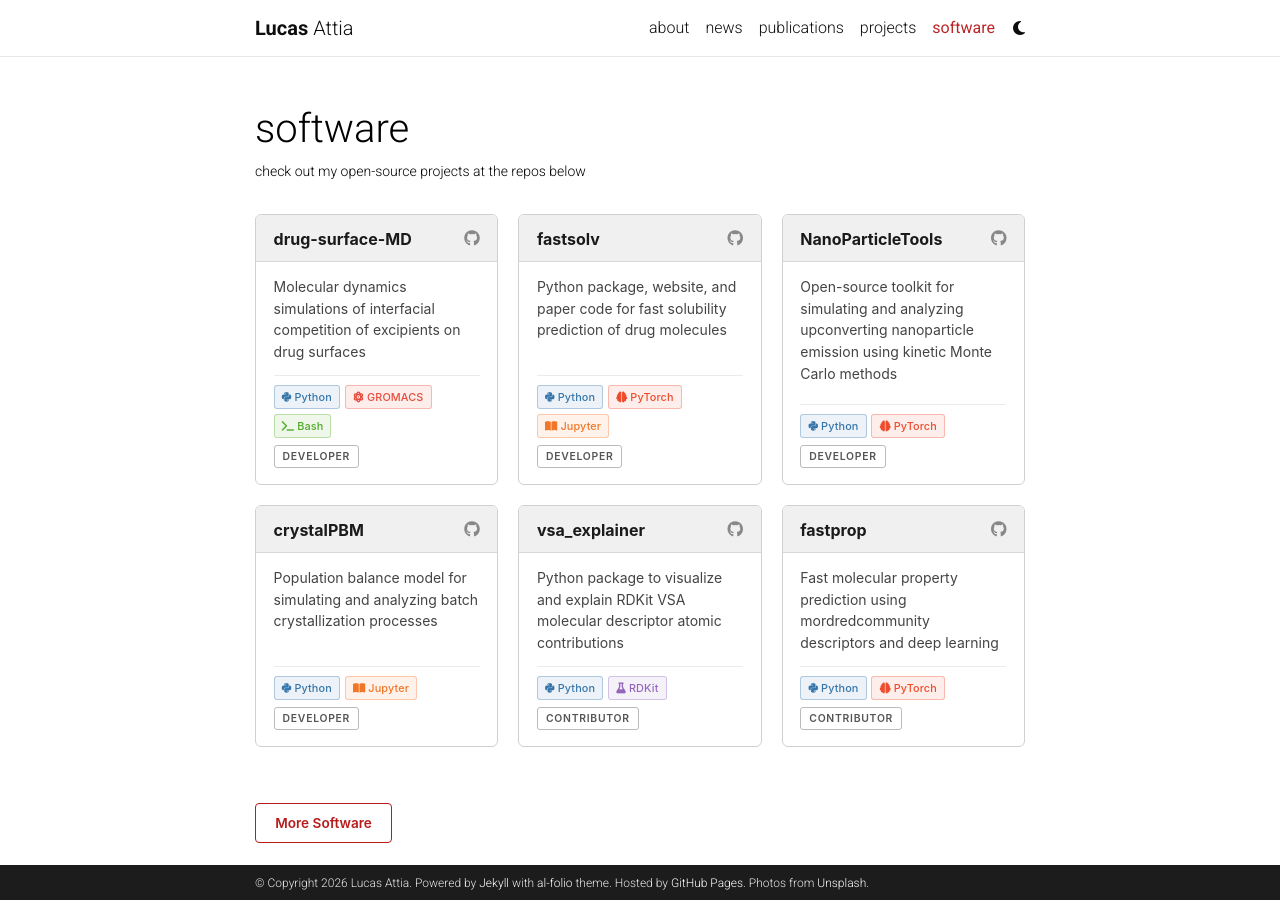
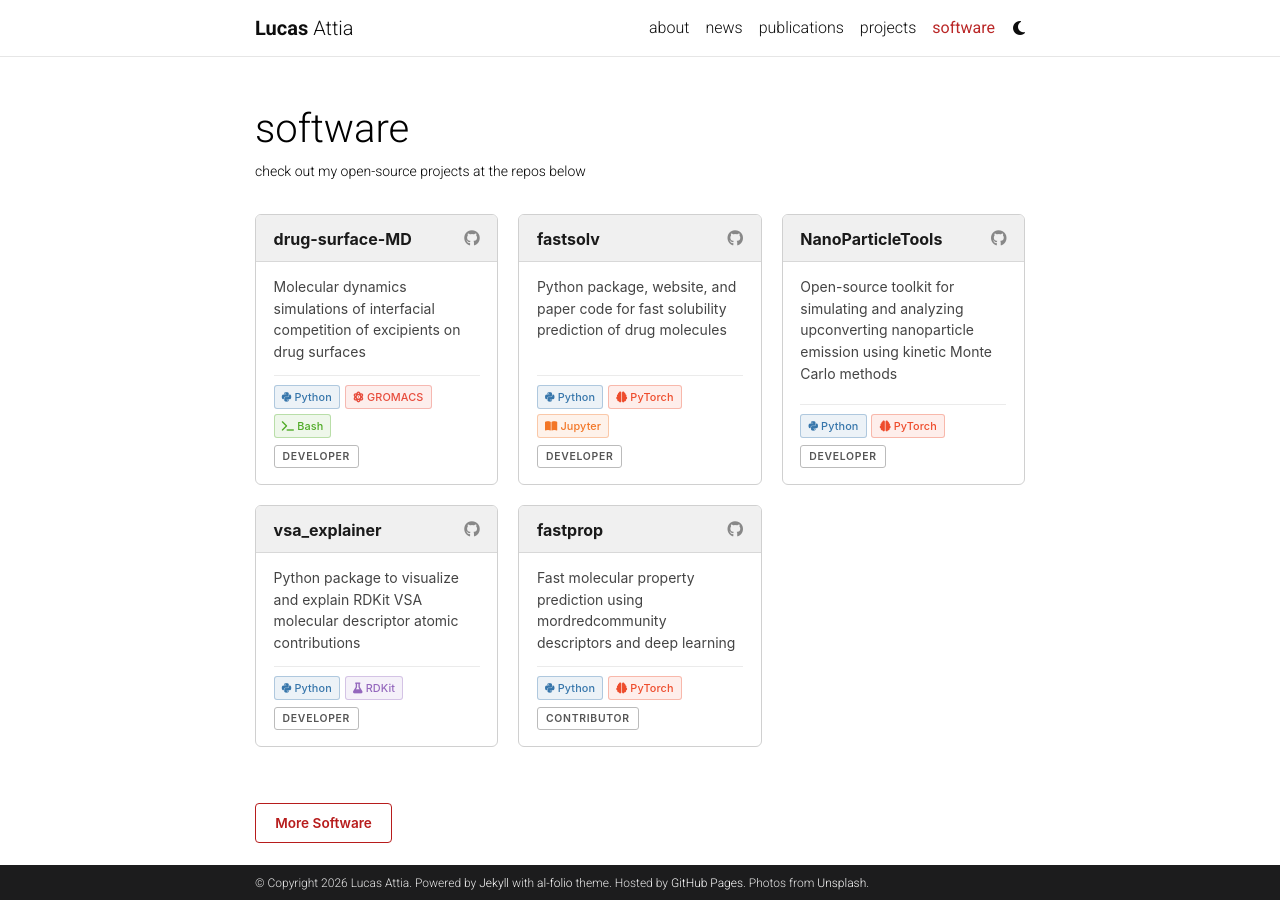
Before and after one commit to lucasattia/lucasattia.github.io, a Jekyll site: the page built from _pages/repositories.md, in a window 1280 px wide. Built offline with Jekyll 4.4.1, drawn with Linux system fonts in a browser that asks for light colours; comment, search, counter and statistics services are not loaded; a style sheet for code colours, icons or effects is not loaded.

Commit message:
Update software list: drop crystalPBM, link upstream repos, vsa_explainer as Developer

```diff
--- a/_data/software.yml
+++ b/_data/software.yml
@@ -18,7 +18,7 @@
         color: "#4EAA25"
   - id: 2
     name: "fastsolv"
-    url: "https://github.com/lucasattia/fastsolv"
+    url: "https://github.com/JacksonBurns/fastsolv"
     description: "Python package, website, and paper code for fast solubility prediction of drug molecules"
     role: "Developer"
     languages:
@@ -34,7 +34,7 @@
 
   - id: 3
     name: "NanoParticleTools"
-    url: "https://github.com/lucasattia/NanoParticleTools"
+    url: "https://github.com/BlauGroup/NanoParticleTools"
     description: "Open-source toolkit for simulating and analyzing upconverting nanoparticle emission using kinetic Monte Carlo methods"
     role: "Developer"
     languages:
@@ -46,22 +46,10 @@
         color: "#EE4C2C"
 
   - id: 4
-    name: "crystalPBM"
-    url: "https://github.com/lucasattia/crystalPBM"
-    description: "Population balance model for simulating and analyzing batch crystallization processes"
-    role: "Developer"
-    languages:
-      - name: "Python"
-        icon: "fab fa-python"
-        color: "#3776AB"
-      - name: "Jupyter"
-        icon: "fas fa-book-open"
-        color: "#F37626"
-  - id: 5
     name: "vsa_explainer"
     url: "https://github.com/srijitseal/vsa_explainer"
     description: "Python package to visualize and explain RDKit VSA molecular descriptor atomic contributions"
-    role: "Contributor"
+    role: "Developer"
     languages:
       - name: "Python"
         icon: "fab fa-python"
@@ -70,9 +58,9 @@
         icon: "fas fa-flask"
         color: "#9467BD"
 
-  - id: 6
+  - id: 5
     name: "fastprop"
-    url: "https://github.com/lucasattia/fastprop"
+    url: "https://github.com/JacksonBurns/fastprop"
     description: "Fast molecular property prediction using mordredcommunity descriptors and deep learning"
     role: "Contributor"
     languages:
```
